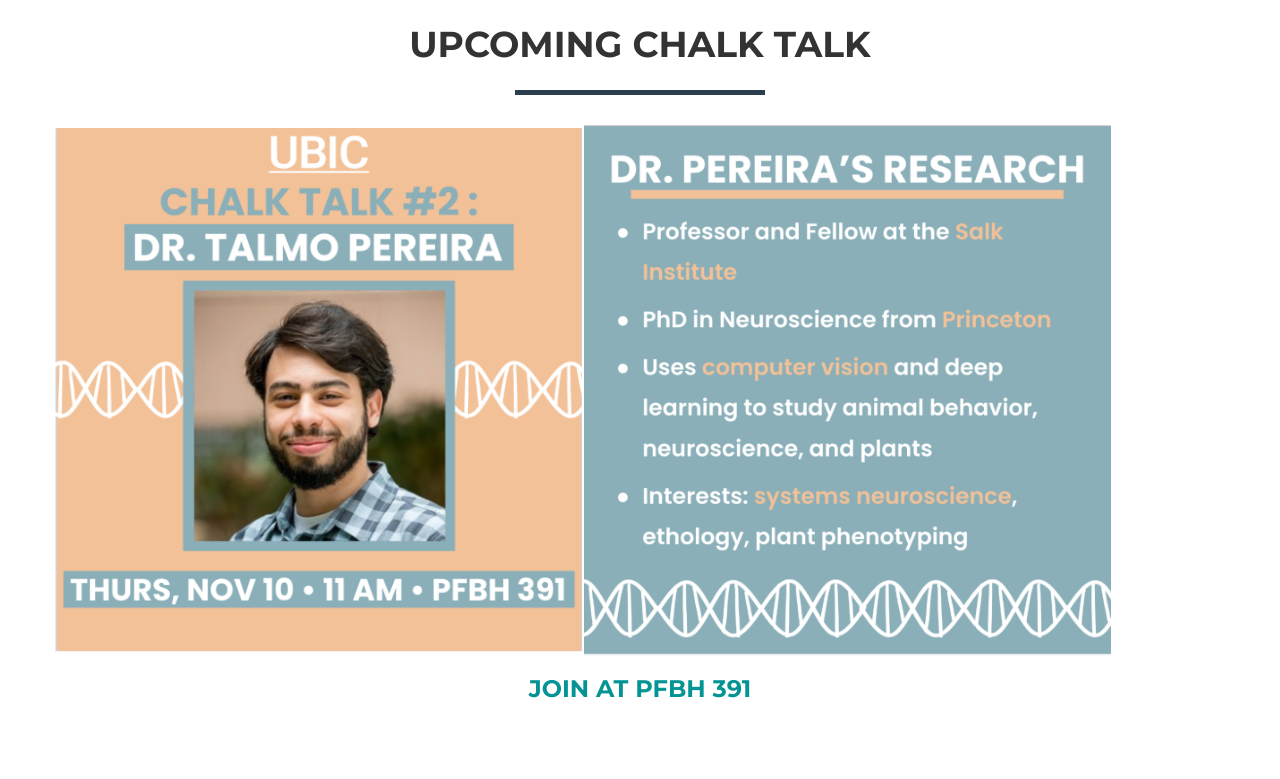
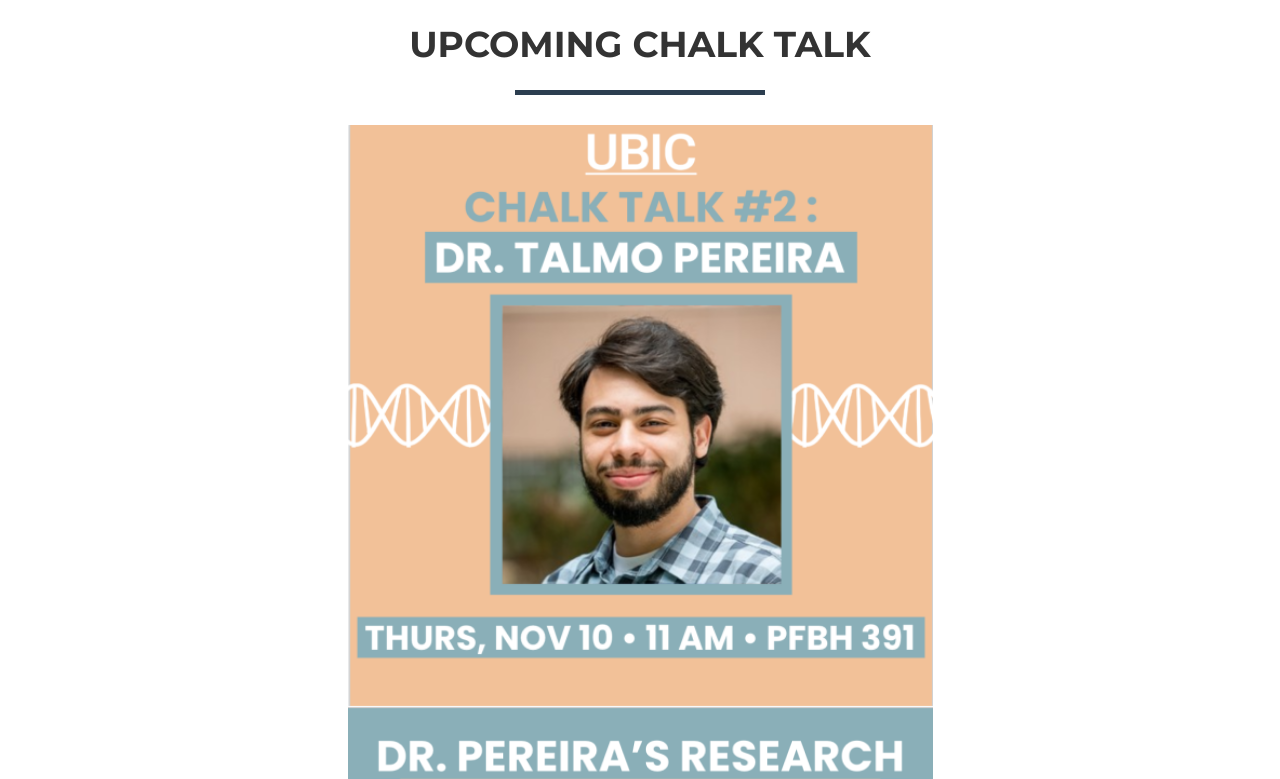
Before and after one commit to The-WebOps-Club/personal-website-template, a plain HTML site: page chalktalk/index.html in a window 1280 px wide. Shown: the part 820-1599 px from the top of the page. Drawn offline with nearby package versions, Linux system fonts and the light colour scheme.

Commit message:
Update addon.css

```diff
--- a/chalktalk/css/addon.css
+++ b/chalktalk/css/addon.css
@@ -11,6 +11,8 @@ br {
     padding: 5px;
 }
 .latest{
-    width: 45%;
-    text-align: center;
+  display: block;
+  margin-left: auto;
+  margin-right: auto;
+  width: 50%;
 }
```
